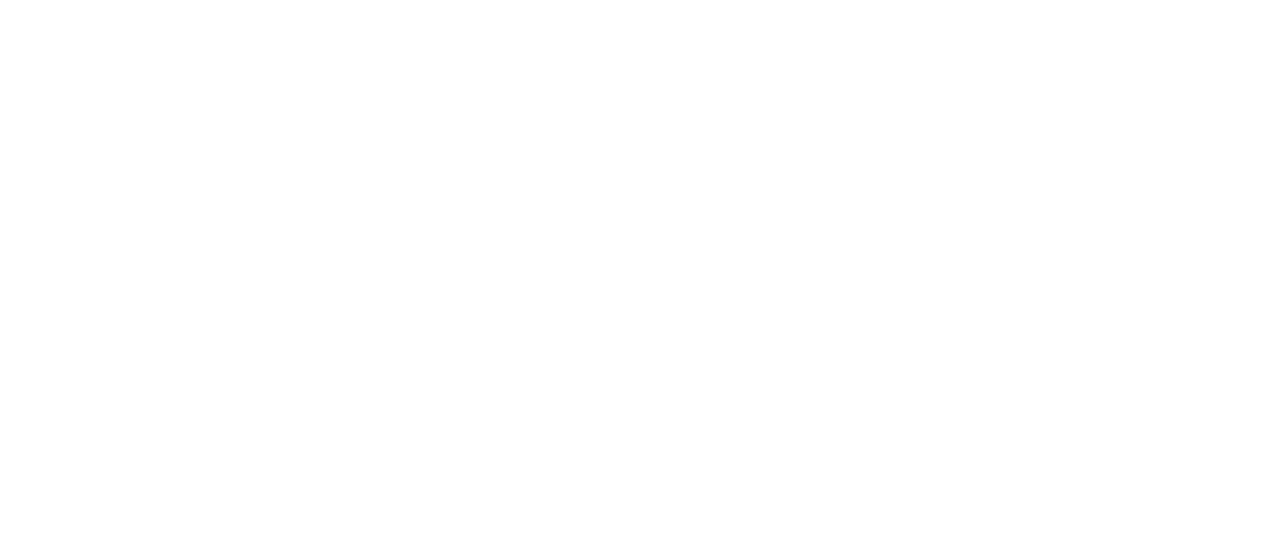
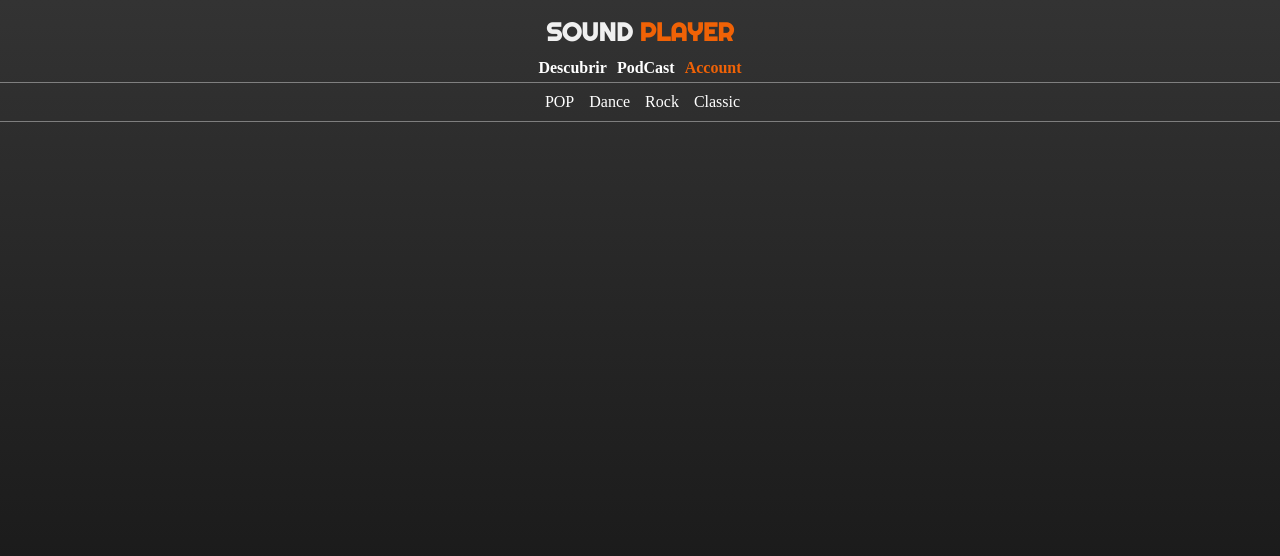
Before and after one commit to acidiney/sound-player, a Vue app: page /#/ in a window 1280 px wide. Shown: the top 556 px of the page. Built offline with nearby package versions, Linux system fonts and the light colour scheme.

Commit message:
Criado menu e secção de categorias

```diff
--- a/src/App.vue
+++ b/src/App.vue
@@ -1,12 +1,17 @@
 <template>
   <div id="root">
-
+    <app-menu />
+    <router-view />
   </div>
 </template>
 
 <script>
+import Menu from './components/Menu'
 export default {
   name: 'app-root',
+  components: {
+    'app-menu': Menu
+  },
   data: function () {
     return {
 
@@ -19,6 +24,8 @@
   #root {
     padding: 0;
     margin: 0;
-    background: linear-gradient(to top, #333, #222);
+    height: 100%;
+    width: 100%;
+    background: linear-gradient(to bottom, #333, #111);
   }
 </style>
--- a/src/assets/global.css
+++ b/src/assets/global.css
@@ -1,5 +1,24 @@
 html,
 body {
-    padding: 0 !important;
-    margin:0 !important;
+    padding: 0;
+    margin: 0;
+    height: 100%;
+    width: 100%;
 }
+
+ul {
+    margin: 0;
+    padding: 0;
+}
+
+
+li {
+    display: inline-block;
+    padding: 5px;
+    cursor: pointer;
+
+}
+
+.border-bottom {
+    border-bottom: 1px solid #f0f0f069;
+}
--- a/src/components/Logo.vue
+++ b/src/components/Logo.vue
@@ -18,7 +18,9 @@
   justify-content: center;
 
   p {
-    color: #0974cc;
+    color: #f0f0f0;
+    margin-bottom: 6px;
+    margin-top: 2vh;
     span {
       color: #f06206;
     }
--- a/src/components/Menu.vue
+++ b/src/components/Menu.vue
@@ -1,11 +1,8 @@
 <template>
   <header>
     <app-logo></app-logo>
-    <div class="search">
-        <app-input icon="search" placehold="O que procura..." type="search"></app-input>
-    </div>
     <nav>
-      <ul>
+      <ul class="border-bottom">
         <li> Descubrir </li>
         <li> PodCast </li>
         <li class="my-account"> Account </li>
@@ -15,7 +12,6 @@
 </template>
 <script>
 import Logo from './Logo'
-import Input from './Input'
 export default {
   name: 'Menu',
   data: function () {
@@ -24,52 +20,23 @@
     }
   },
   components: {
-    'app-logo': Logo,
-    'app-input': Input
+    'app-logo': Logo
   }
 }
 </script>
 <style lang="scss" scoped>
-  header {
-    height: 4pc;
-    width: 100%;
-    padding: 0.5pc 4pc;
-    box-sizing: border-box;
-    border-bottom: 1px solid #ccc;
-    display: flex;
-      div.search {
-        flex: 1.5;
-        display: flex;
-        justify-content: center;
-        align-items: center;
-        border-radius: 15px;
-      }
-      nav {
-        flex: 1;
-        display: flex;
-        justify-content: center;
-        align-items: center;
-      }
-      div.logo, div.search, nav {
-        box-sizing: border-box;
-        padding: 5px;
-      }
-  }
-
-  .my-account {
-    color: #f0f0f0;
-    background-color: #f06206;
-    border-radius: 10px;
-    padding: 3px 10px;
-  }
+nav{
+  text-align: center;
 
   ul {
     li {
-      list-style: none;
-      display: inline;
-      justify-content: space-between;
-      padding: 0 10px;
-      cursor: pointer;
+      color: white;
+      font-weight: 900;
     }
   }
+}
+
+.my-account {
+  color: #f06206;
+}
 </style>
--- a/src/views/Home.vue
+++ b/src/views/Home.vue
@@ -1,5 +1,42 @@
 <template>
-  <h1>
-    OO
-  </h1>
+  <div id="home">
+    <nav class="border-bottom categories">
+      <ul>
+        <li>POP</li>
+        <li>Dance</li>
+        <li>Rock</li>
+        <li>Classic</li>
+      </ul>
+    </nav>
+  </div>
 </template>
+<style lang="scss" scoped>
+
+  @mixin fontActive () {
+    font-weight: 900;
+  }
+
+  #home {
+    .categories {
+      width: 100%;
+      text-align: center;
+      box-sizing: border-box;
+      height: auto;
+      padding: 5px;
+      ul {
+        li {
+          color: white;
+          padding-left: 10px;
+          transition: .26s all ease-in-out;
+          &:hover {
+            @include fontActive();
+          }
+        }
+      }
+    }
+  }
+
+  .active-item {
+    @include fontActive();
+  }
+</style>
```
Also changed, not shown: src/components/Input.vue (deleted, +0 -39 lines).
